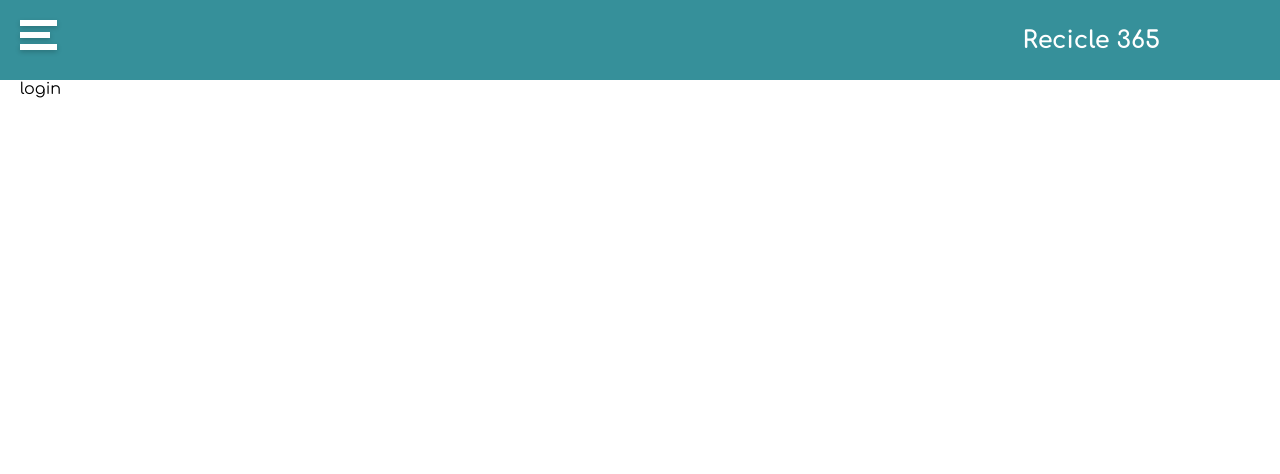
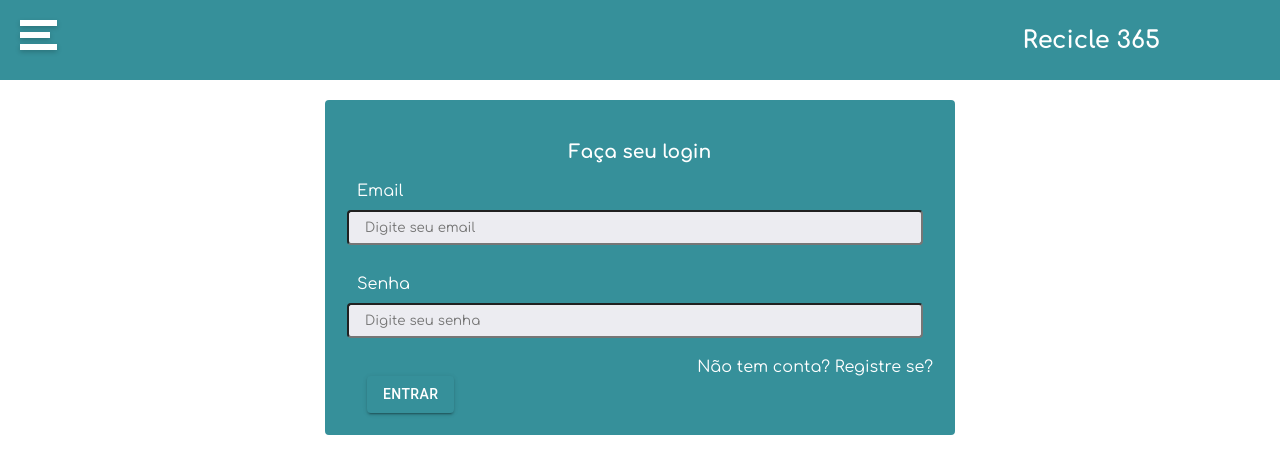
Before and after one commit to renatapulz/recicla365, a React (Vite) app: page /login in a window 1280 px wide. Shown: the top 474 px of the page. Built offline with nearby package versions, Linux system fonts and the light colour scheme.

Commit message:
Criação da tela de login usando hook form, ajsutes pontuais no componente de botão, adição de alerts na função de login, ajustes pontuais no css e nomenclatura de pages e criação do escopo da tela de cadastro.

```diff
--- a/package.json
+++ b/package.json
@@ -16,6 +16,7 @@
     "json-server": "^0.16.3",
     "react": "^18.2.0",
     "react-dom": "^18.2.0",
+    "react-hook-form": "^7.51.3",
     "react-router-dom": "^6.22.3"
   },
   "devDependencies": {
--- a/src/assets/components/buttom/buttom.jsx
+++ b/src/assets/components/buttom/buttom.jsx
@@ -1,17 +1,18 @@
 import Button from '@mui/material/Button';
 import PropTypes from 'prop-types';
 
-function Buttom({ buttonText, onClick }) {
+function CustomButton({ buttonText, onClick, type = "buttom" }) {
     return (
-        <Button variant="contained" style={{ backgroundColor: '#36909A' }} onClick={onClick}>
+        <Button variant="contained" type={type} style={{ backgroundColor: '#36909A' }} onClick={onClick}>
             {buttonText}
         </Button>
     )
 }
 
-Buttom.propTypes = {
+CustomButton.propTypes = {
     buttonText: PropTypes.string.isRequired,
-    onClick: PropTypes.func.isRequired
+    onClick: PropTypes.func,
+    type: PropTypes.oneOf(['button', 'submit'])
 };
 
-export default Buttom;
+export default CustomButton;
--- a/src/assets/components/menuHamburguer/menu.jsx
+++ b/src/assets/components/menuHamburguer/menu.jsx
@@ -20,7 +20,7 @@ function Menu() {
                 <div className="list">
                     <ul className="listItems">
                         <li><Link to="/" className="link-menu">Pontos de coleta</Link></li>
-                        <li><Link to="/cadastro" className="link-menu">Cadastrar Pontos</Link></li>
+                        <li><Link to="/login" className="link-menu">Cadastrar Pontos</Link></li>
                     </ul>
                 </div>
             </div>
--- a/src/assets/components/menuHamburguer/style.css
+++ b/src/assets/components/menuHamburguer/style.css
@@ -1,9 +1,6 @@
-@import url('https://fonts.googleapis.com/css2?family=Comfortaa:wght@300..700&display=swap');
-
 * {
     margin: 0;
     box-sizing: border-box;
-    font-family: 'Comfortaa', sans-serif;
 }
 
 .icon {
--- a/src/hooks/AuthContext.jsx
+++ b/src/hooks/AuthContext.jsx
@@ -24,8 +24,9 @@ const login = (email, password) => {
         localStorage.setItem("userId", user.id);
         setUser(user.id);
         setLogado(true);
+        alert("Logouuuu");
       } else {
-        return("Email ou senha incorretos.");
+        alert("Email ou senha incorretos.");
       }
     })
     .catch(error => console.error("Erro ao buscar usuários:", error));
--- a/src/index.css
+++ b/src/index.css
@@ -1,7 +1,10 @@
+@import url('https://fonts.googleapis.com/css2?family=Comfortaa:wght@300..700&display=swap');
+
 * {
     margin: 0;
     padding: 0;
     box-sizing: border-box;
+    font-family: 'Comfortaa', sans-serif;
 }
 
 .container {
--- /dev/null
+++ b/src/pages/Cadastro/CadastroPage.jsx
@@ -0,0 +1,12 @@
+import "./style.css";
+
+function CadastroPage() {
+
+    return (
+        <div>
+            Cadastro
+        </div>
+    )
+}
+
+export default CadastroPage;
--- /dev/null
+++ b/src/pages/Login/LoginPage.jsx
@@ -0,0 +1,49 @@
+import { useContext } from "react";
+import { AuthContext } from '../../hooks/AuthContext';
+import CustomButton from "../../assets/components/buttom/buttom";
+import { useForm } from "react-hook-form";
+import "./style.css";
+import { Link } from "react-router-dom";
+
+function LoginPage() {
+    const { register, handleSubmit, formState: { errors, isSubmitted } } = useForm();
+    const { login } = useContext(AuthContext);
+
+    const handleLoginSubmit = (data) => {
+        const { email, password } = data;
+        login(email, password);
+    };
+
+    return (
+        <div>
+            <div className="container">
+                <form className="login-screen" onSubmit={handleSubmit((handleLoginSubmit))}>
+                    <h3>Faça seu login</h3>
+                    <div>
+                        <label>Email</label>
+                        <input type="text"
+                        className="input-forms"
+                            placeholder="Digite seu email"
+                            {...register("email", { required: true, maxLength: 100, pattern: /^[^\s@]+@[^\s@]+\.[^\s@]+$/ })}></input>
+                        {errors.email && errors.email.type === "required" && isSubmitted && (<p className="error-message">Campo obrigatório.</p>)}
+                        {errors.email && errors.email.type === "maxLength" && isSubmitted && (<p className="error-message">O email não pode ter mais de 100 caracteres.</p>)}
+                        {errors.email && errors.email.type === "pattern" && isSubmitted && (<p className="error-message">Por favor, insira um email válido.</p>)}
+                    </div>
+                    <div>
+                        <label>Senha</label>
+                        <input type="password"
+                        className="input-forms"
+                            placeholder="Digite seu senha"
+                            {...register("password", { required: true, maxLength: 8 })}></input>
+                        {errors.password && errors.password.type === "required" && isSubmitted && (<p className="error-message">Campo obrigatório.</p>)}
+                        {errors.password && errors.password.type === "maxLength" && isSubmitted && (<p className="error-message">A senha não pode ter mais de 8 caracteres.</p>)}
+                    </div>
+                    <Link to="/cadastro" className="link-signup"><p>Não tem conta? Registre se?</p></Link>
+                    <CustomButton type="submit" buttonText="Entrar" />
+                </form>
+            </div>
+        </div>
+    )
+}
+
+export default LoginPage;
--- a/src/pages/Login/login.jsx
+++ /dev/null
@@ -1,15 +0,0 @@
-import React from "react";
-import "./style.css";
-
-function Login() {
-
-    return (
-        <div>
-            <div className="container">
-                <div>login</div>
-            </div>
-        </div>
-    )
-}
-
-export default Login;
--- a/src/pages/Login/style.css
+++ b/src/pages/Login/style.css
@@ -0,0 +1,51 @@
+
+.login-screen {
+    border: 2px solid #36909A;
+    border-radius: 4px;
+    background-color: #36909A;
+    margin: 0 auto;
+    padding: 20px;
+    margin-top: 20px;
+}
+
+form {
+    max-width: 630px;
+    margin: 0 auto;
+    padding: 20px;
+}
+
+label {
+    display: block;
+    text-align: left;
+    padding: 10px;
+    color: #FFFFFF;
+}
+
+.input-forms {
+    width: calc(100% - 10px);
+    background-color: #ECECF1;
+    border-radius: 4px;
+    padding: 8px 16px;
+    margin-bottom: 20px;
+}
+
+.error-message {
+    color: black;
+    font-weight: bolder;
+    padding: 5px;
+}
+
+h3 {
+    text-align: center;
+    margin: 20px 0 10px 0;
+    font-weight: 800;
+    color: #FFFFFF;
+}
+
+.link-signup {
+    margin-bottom: 10px;
+    padding-right: 20px;
+    text-align: right;
+    color: #FFFFFF;
+    text-decoration: none;
+}
--- a/src/router/Routes.jsx
+++ b/src/router/Routes.jsx
@@ -2,14 +2,15 @@ import { createBrowserRouter } from 'react-router-dom'
 import App from '../App.jsx'
 import Home from '../pages/Home/Home.jsx';
 import GerenciarPontos from '../pages/GerenciarPontos/GerenciarPontos.jsx'
-import Login from '../pages/Login/login.jsx';
+import LoginPage from '../pages/Login/LoginPage.jsx';
+import CadastroPage from '../pages/Cadastro/CadastroPage.jsx'
 import PropTypes from 'prop-types';
 import { useContext } from "react";
 import { AuthContext } from '../hooks/AuthContext.jsx';
 
 export const Private = ({ Item }) => {
     const { logado } = useContext(AuthContext)
-    return logado ? <Item /> : <Login />;
+    return logado ? <Item /> : <LoginPage />;
 };
 
 Private.propTypes = {
@@ -32,11 +33,11 @@ const routers = createBrowserRouter([
             },
             {
                 path: "/cadastro",
-                element: <Home />,
+                element: <CadastroPage />,
             },
             {
                 path: "/login",
-                element: <Login />,
+                element: <LoginPage />,
             },
         ]
     }
```
Also changed, not shown: src/pages/Cadastro/style.css (added), 1 other file (tests, documents, lock files or other folders).
